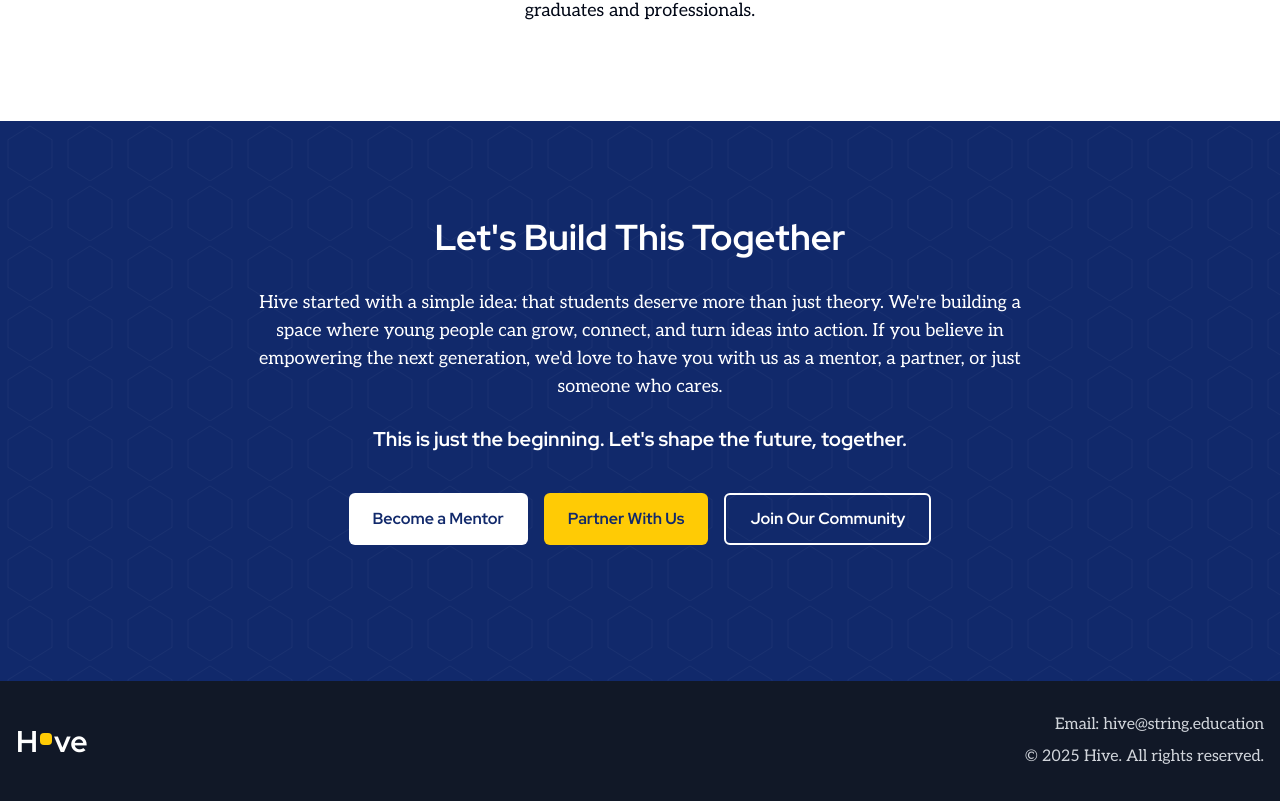
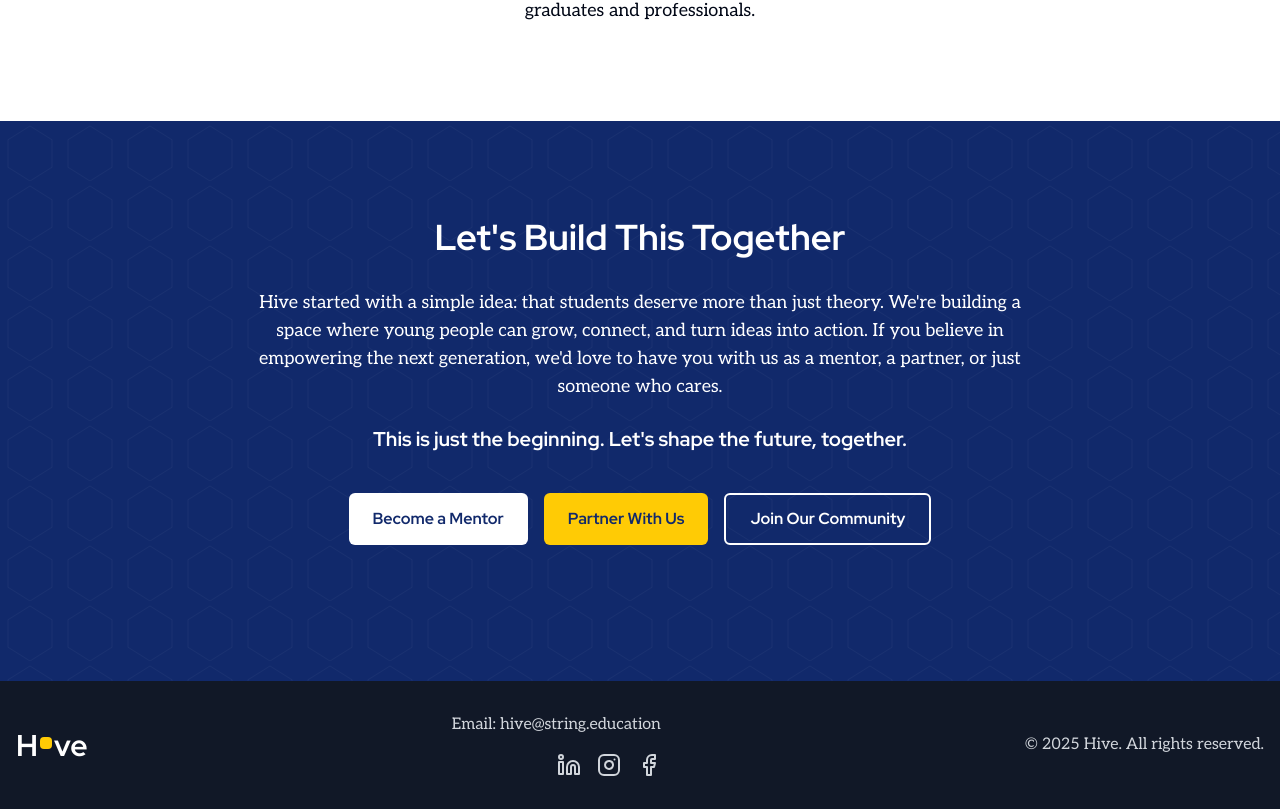
Before and after one commit to OsamaShwman/hive-launchpad-project, a React (Vite) app: page / in a window 1280 px wide. Shown: the part 3031-3840 px from the top of the page. Built offline with nearby package versions, Linux system fonts and the light colour scheme.

Commit message:
Add social media links to footer
Adds LinkedIn, Instagram, and Facebook links to the footer section.

```diff
--- a/src/pages/Index.tsx
+++ b/src/pages/Index.tsx
@@ -5,7 +5,7 @@ import Button from "@/components/Button";
 import SectionHeading from "@/components/SectionHeading";
 import FeatureCard from "@/components/FeatureCard";
 import ValueCard from "@/components/ValueCard";
-import { Calendar, Brain, Trophy, Users, Check } from "lucide-react";
+import { Calendar, Brain, Trophy, Users, Check, Linkedin, Instagram, Facebook } from "lucide-react";
 
 const Index = () => {
   const currentYear = new Date().getFullYear();
@@ -176,11 +176,27 @@ const Index = () => {
       <footer className="bg-gray-900 text-gray-300 py-8 px-4">
         <div className="container-width">
           <div className="flex flex-col md:flex-row justify-between items-center">
-            <div className="mb-4 md:mb-0">
+            <div className="mb-6 md:mb-0">
               <Logo />
             </div>
+            <div className="flex flex-col items-center md:items-end mb-6 md:mb-0">
+              <p className="mb-2">Email: hive@string.education</p>
+              <div className="flex gap-4 mt-2">
+                <a href="https://www.linkedin.com/company/hivejor" target="_blank" rel="noopener noreferrer" className="text-gray-300 hover:text-hive-yellow transition-colors">
+                  <Linkedin size={24} />
+                  <span className="sr-only">LinkedIn</span>
+                </a>
+                <a href="https://www.instagram.com/hivejor" target="_blank" rel="noopener noreferrer" className="text-gray-300 hover:text-hive-yellow transition-colors">
+                  <Instagram size={24} />
+                  <span className="sr-only">Instagram</span>
+                </a>
+                <a href="https://www.facebook.com/profile.php?id=61575210633277" target="_blank" rel="noopener noreferrer" className="text-gray-300 hover:text-hive-yellow transition-colors">
+                  <Facebook size={24} />
+                  <span className="sr-only">Facebook</span>
+                </a>
+              </div>
+            </div>
             <div className="text-center md:text-right">
-              <p className="mb-2">Email: hive@string.education</p>
               <p>© {currentYear} Hive. All rights reserved.</p>
             </div>
           </div>
```
